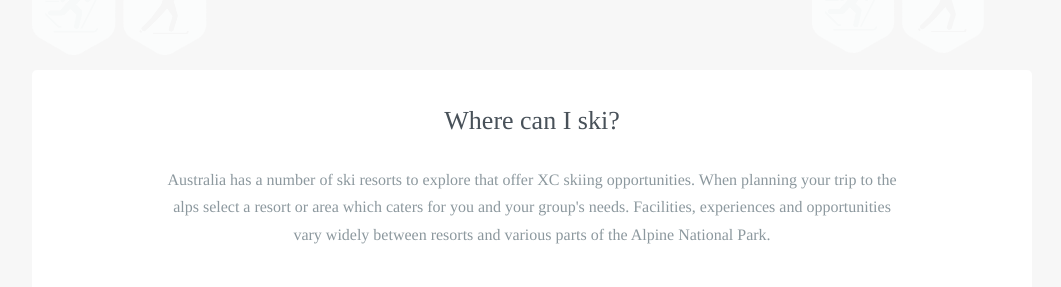
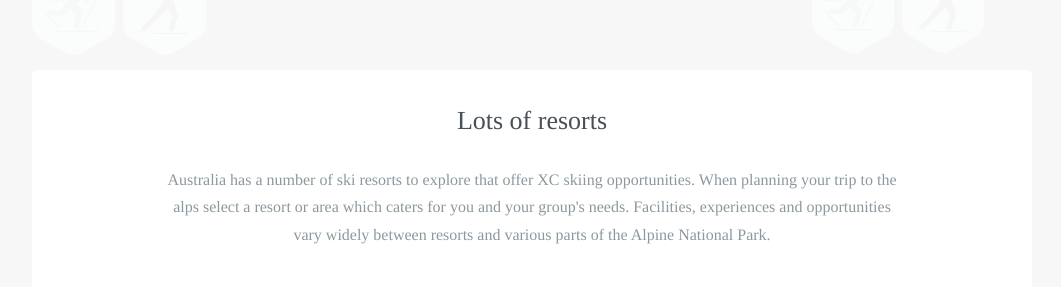
Before and after one commit to robcatto/robcatto.github.io, a Jekyll site: the page built from get-started/resorts/index.html, in a window 1280 px wide and 900 px high. Shown: the part 208-495 px from the top of the window, without its empty margins (108-1169 px from the left). Built offline with Jekyll 4.4.1, drawn with Linux system fonts in a browser that asks for light colours; some web fonts are replaced; Markdown is read by kramdown in place of the engine named in the settings.

Commit message:
Update index.html

```diff
--- a/get-started/resorts/index.html
+++ b/get-started/resorts/index.html
@@ -33,7 +33,7 @@ layout: default
 
 
                  <section class="mobile_section" style="padding-bottom: 45px">
-                <h3>Where can I ski?</h3>
+                <h3>Lots of resorts</h3>
                 <p>
                     Australia has a number of ski resorts to explore that offer XC skiing opportunities.  When planning your trip to the alps select a resort or area which caters for you and your group's needs. Facilities, experiences and opportunities vary widely between resorts and various parts of the Alpine National Park.
 
```
